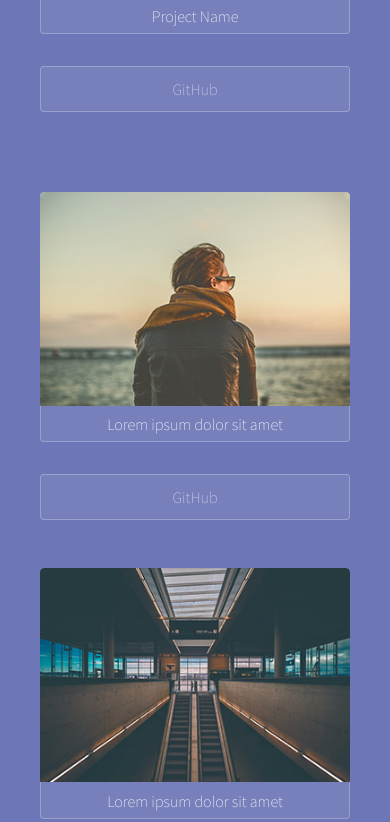
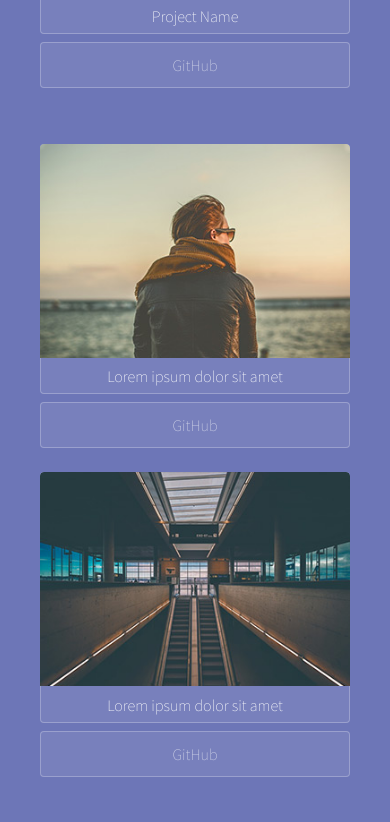
Before and after one commit to Saga-sanga/Saga-sanga.github.io, a plain HTML site: page index.html in a window 390 px wide. Shown: the part 1027-1849 px from the top of the page. Drawn offline with Linux system fonts and the light colour scheme.

Commit message:
Changed media queries

```diff
--- a/assets/css/main.css
+++ b/assets/css/main.css
@@ -2442,7 +2442,7 @@
 		@media screen and (max-width: 1280px) {
 
 			.thumbnails {
-				margin: 0 0 2em -1.5em;
+				margin: 0 0 0.5em -1.5em;
 			}
 
 				.thumbnails a {
@@ -2470,7 +2470,7 @@
 			}
 
 				.thumbnails a {
-					margin: 0 0 2em 0 !important;
+					margin: 0 0 0.5em 0 !important;
 				}
 
 				.thumbnails > div {
```
